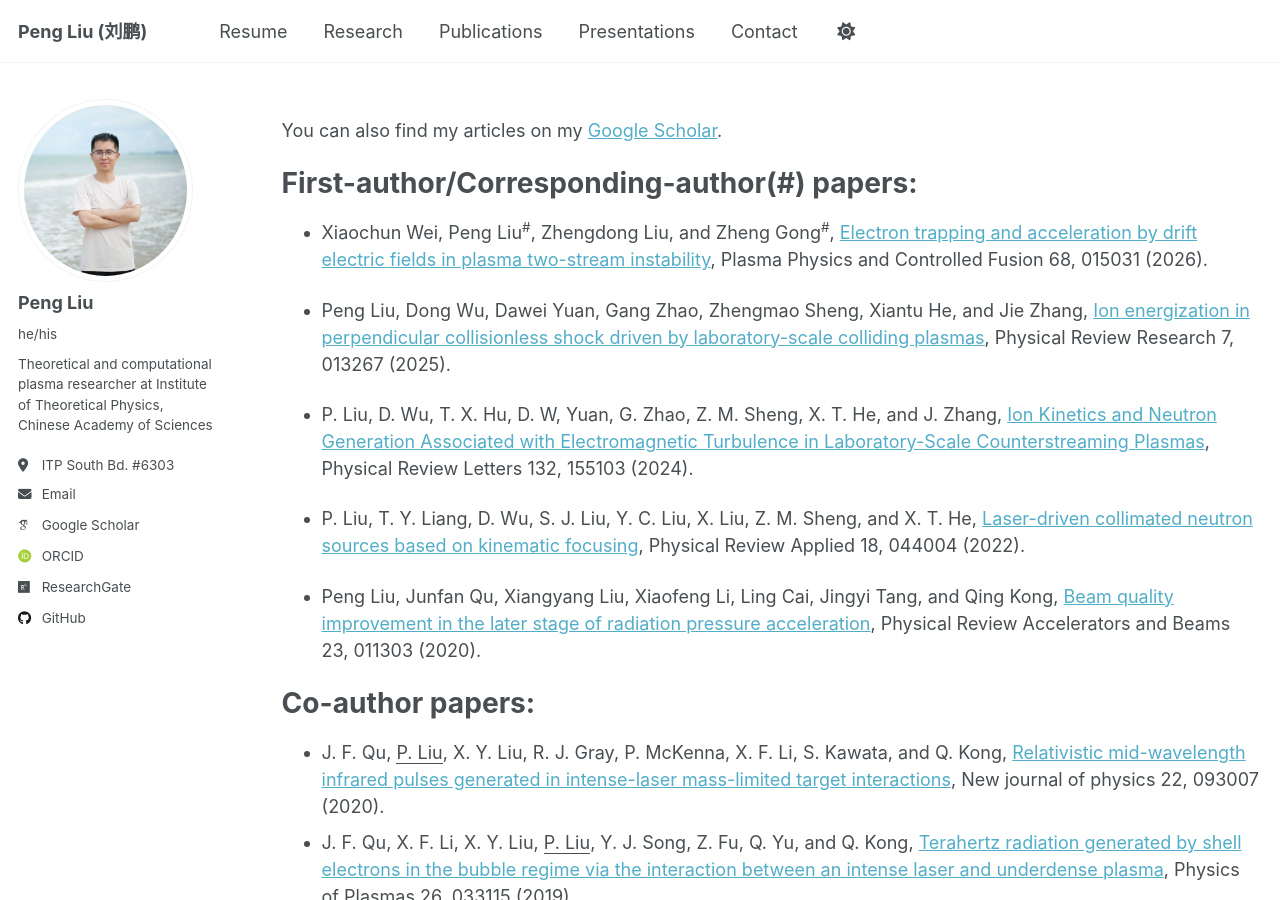
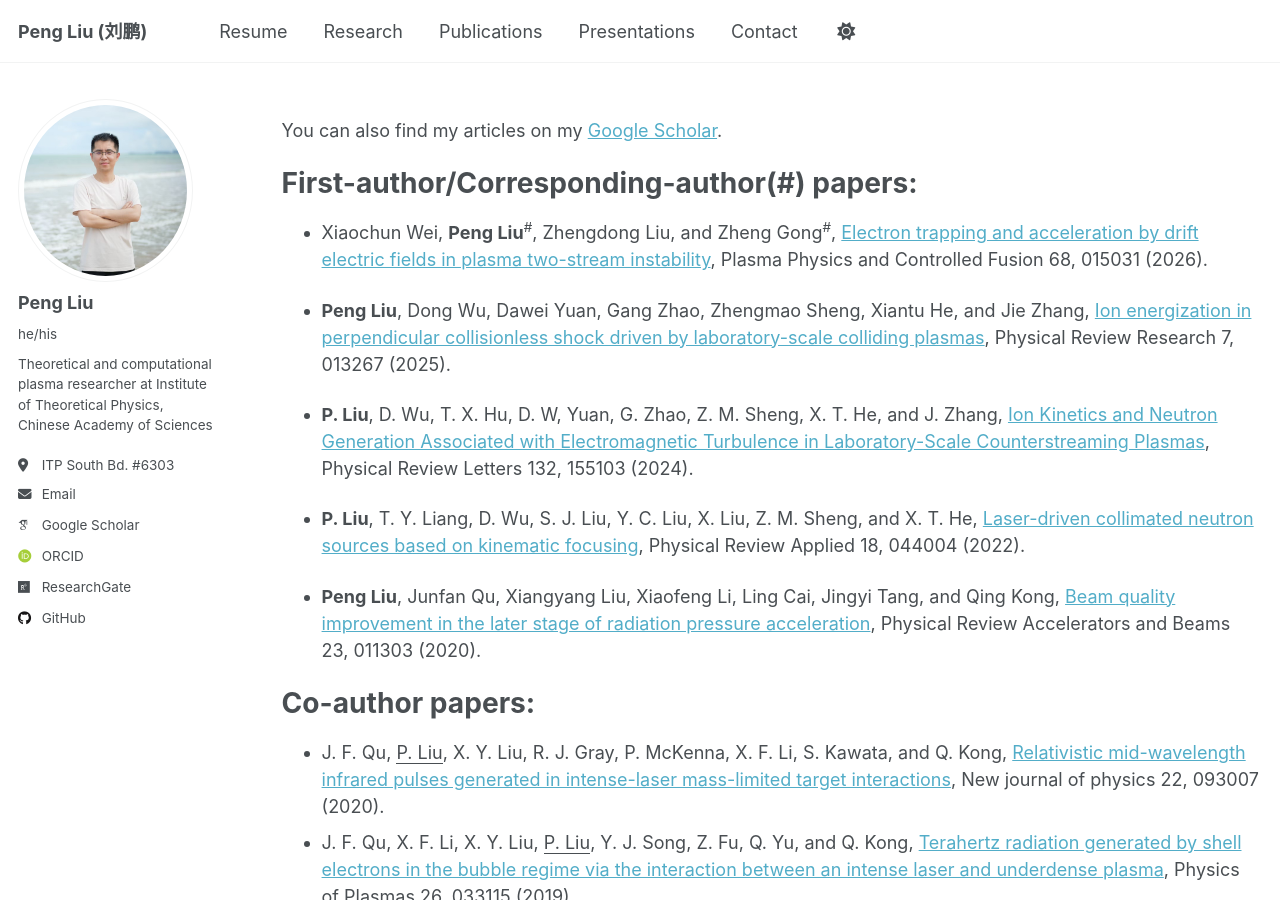
Before and after one commit to pliulfcuigithub/pliulfcuigithub.github.io, a Jekyll site: the page built from _pages/publications.md, in a window 1280 px wide and 900 px high. Built offline with Jekyll 4.4.1, drawn with Linux system fonts in a browser that asks for light colours; some web fonts are replaced.

Commit message:
Update publications.md

```diff
--- a/_pages/publications.md
+++ b/_pages/publications.md
@@ -10,15 +10,15 @@ You can also find my articles on my [Google Scholar](https://scholar.google.com/
 
 First-author/Corresponding-author(#) papers:
 ======
-* Xiaochun Wei, Peng Liu<sup>#</sup>, Zhengdong Liu, and Zheng Gong<sup>#</sup>, [Electron trapping and acceleration by drift electric fields in plasma two-stream instability](https://iopscience.iop.org/article/10.1088/1361-6587/ae2e3f), Plasma Physics and Controlled Fusion 68, 015031 (2026).
+* Xiaochun Wei, **Peng Liu**<sup>#</sup>, Zhengdong Liu, and Zheng Gong<sup>#</sup>, [Electron trapping and acceleration by drift electric fields in plasma two-stream instability](https://iopscience.iop.org/article/10.1088/1361-6587/ae2e3f), Plasma Physics and Controlled Fusion 68, 015031 (2026).
 
-* Peng Liu, Dong Wu, Dawei Yuan, Gang Zhao, Zhengmao Sheng, Xiantu He, and Jie Zhang, [Ion energization in perpendicular collisionless shock driven by laboratory-scale colliding plasmas](https://journals.aps.org/prresearch/abstract/10.1103/PhysRevResearch.7.013267), Physical Review Research 7, 013267 (2025).
+* **Peng Liu**, Dong Wu, Dawei Yuan, Gang Zhao, Zhengmao Sheng, Xiantu He, and Jie Zhang, [Ion energization in perpendicular collisionless shock driven by laboratory-scale colliding plasmas](https://journals.aps.org/prresearch/abstract/10.1103/PhysRevResearch.7.013267), Physical Review Research 7, 013267 (2025).
 
-* P. Liu, D. Wu, T. X. Hu, D. W, Yuan, G. Zhao, Z. M. Sheng, X. T. He, and J. Zhang, [Ion Kinetics and Neutron Generation Associated with Electromagnetic Turbulence in Laboratory-Scale Counterstreaming Plasmas](https://journals.aps.org/prl/abstract/10.1103/PhysRevLett.132.155103), Physical Review Letters 132, 155103 (2024).
+* **P. Liu**, D. Wu, T. X. Hu, D. W, Yuan, G. Zhao, Z. M. Sheng, X. T. He, and J. Zhang, [Ion Kinetics and Neutron Generation Associated with Electromagnetic Turbulence in Laboratory-Scale Counterstreaming Plasmas](https://journals.aps.org/prl/abstract/10.1103/PhysRevLett.132.155103), Physical Review Letters 132, 155103 (2024).
 
-* P. Liu, T. Y. Liang, D. Wu, S. J. Liu, Y. C. Liu, X. Liu, Z. M. Sheng, and X. T. He, [Laser-driven collimated neutron sources based on kinematic focusing](https://journals.aps.org/prapplied/abstract/10.1103/PhysRevApplied.18.044004), Physical Review Applied 18, 044004 (2022).
+* **P. Liu**, T. Y. Liang, D. Wu, S. J. Liu, Y. C. Liu, X. Liu, Z. M. Sheng, and X. T. He, [Laser-driven collimated neutron sources based on kinematic focusing](https://journals.aps.org/prapplied/abstract/10.1103/PhysRevApplied.18.044004), Physical Review Applied 18, 044004 (2022).
 
-* Peng Liu, Junfan Qu, Xiangyang Liu, Xiaofeng Li, Ling Cai, Jingyi Tang, and Qing Kong, [Beam quality improvement in the later stage of radiation pressure acceleration](https://journals.aps.org/prab/abstract/10.1103/PhysRevAccelBeams.23.011303), Physical Review Accelerators and Beams 23, 011303 (2020).
+* **Peng Liu**, Junfan Qu, Xiangyang Liu, Xiaofeng Li, Ling Cai, Jingyi Tang, and Qing Kong, [Beam quality improvement in the later stage of radiation pressure acceleration](https://journals.aps.org/prab/abstract/10.1103/PhysRevAccelBeams.23.011303), Physical Review Accelerators and Beams 23, 011303 (2020).
 
 
 
```
